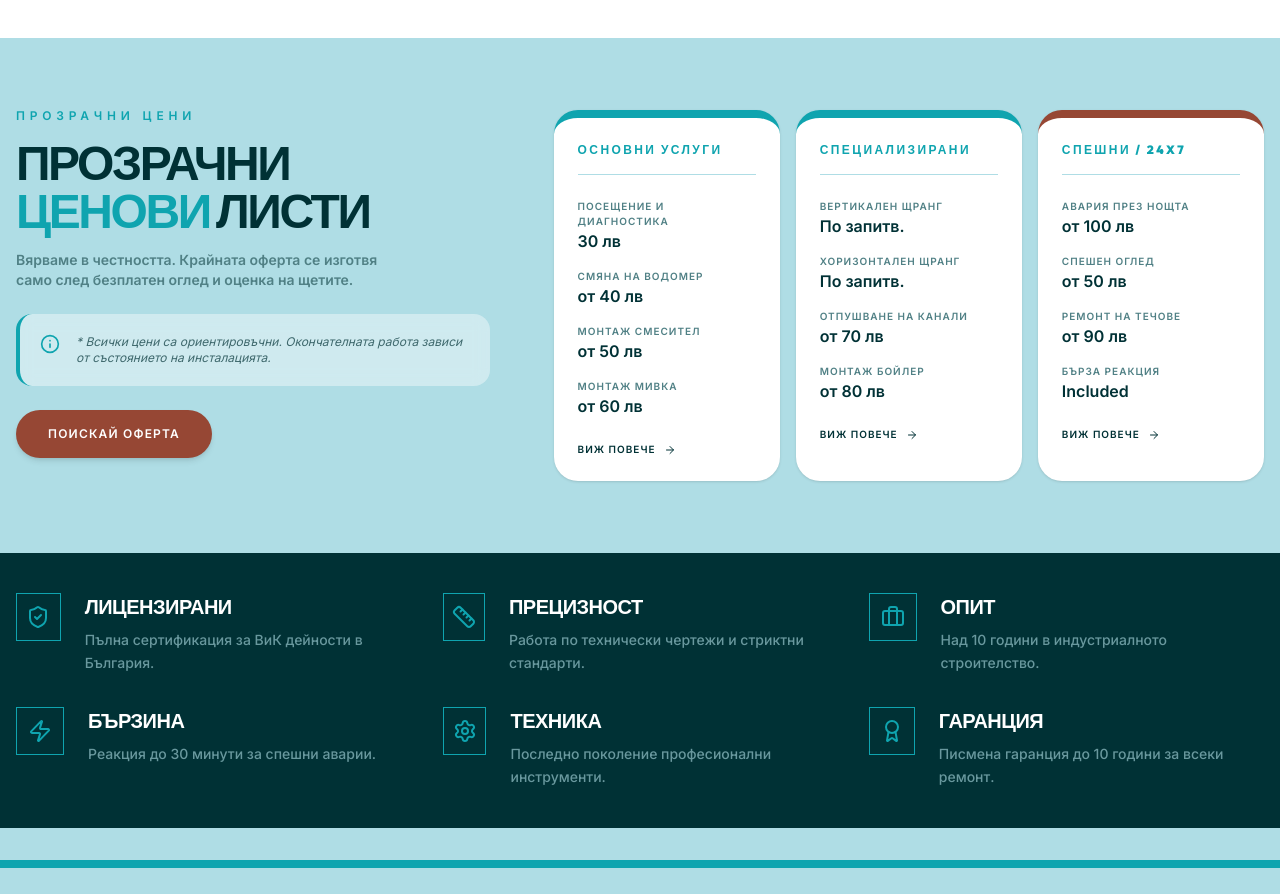
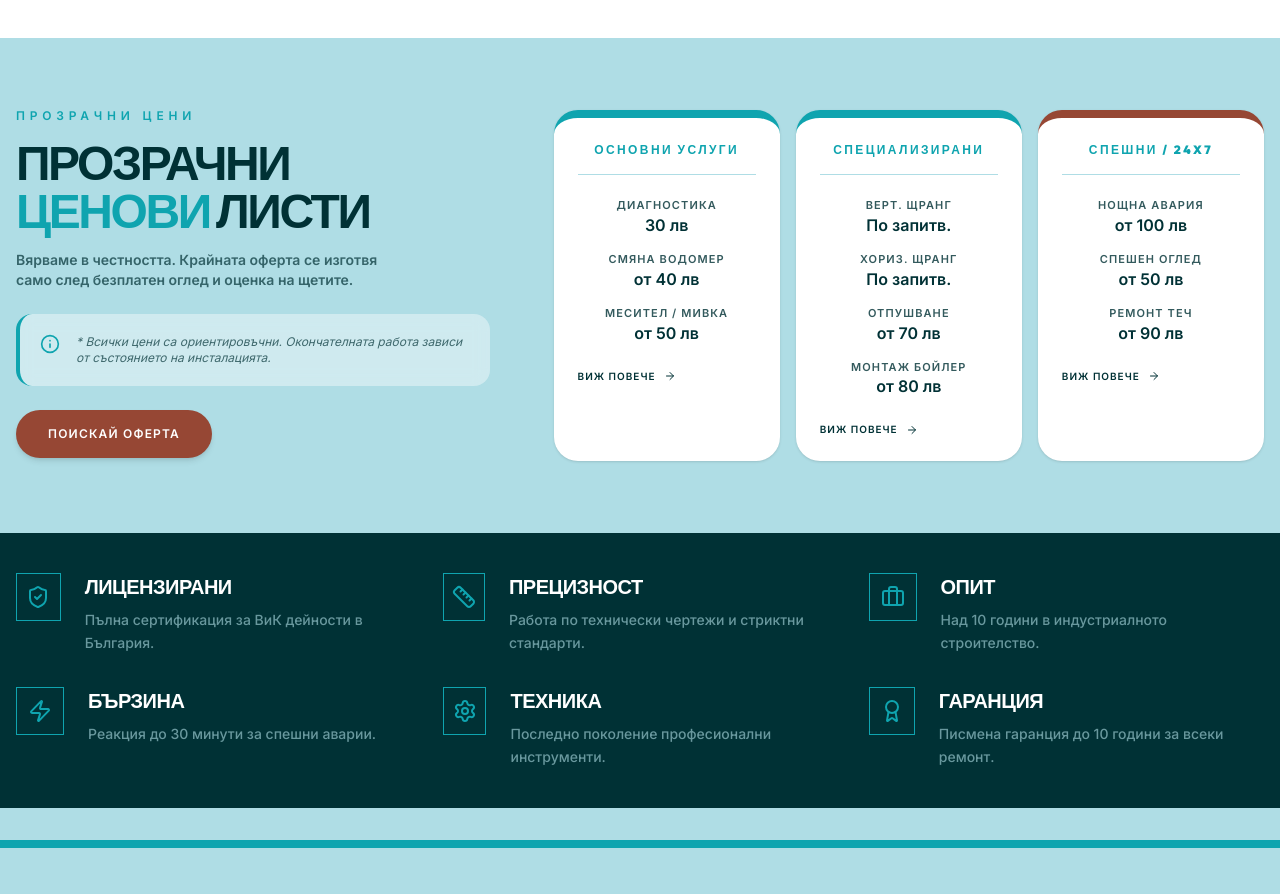
Before and after one commit to Ivaka12322/vik-services-demo, a React (Vite) app: page / in a window 1280 px wide. Shown: the part 3079-3973 px from the top of the page. Built offline with nearby package versions, Linux system fonts and the light colour scheme.

Commit message:
Add files via upload

```diff
--- a/src/components/Pricing.tsx
+++ b/src/components/Pricing.tsx
@@ -6,30 +6,28 @@ const pricingTiers = [
     title: 'ОСНОВНИ УСЛУГИ',
     color: 'border-teal',
     items: [
-      { name: 'Посещение и диагностика', price: '30 лв' },
-      { name: 'Смяна на водомер', price: 'от 40 лв' },
-      { name: 'Монтаж смесител', price: 'от 50 лв' },
-      { name: 'Монтаж мивка', price: 'от 60 лв' },
+      { name: 'ДИАГНОСТИКА', price: '30 лв' },
+      { name: 'СМЯНА ВОДОМЕР', price: 'от 40 лв' },
+      { name: 'МЕСИТЕЛ / МИВКА', price: 'от 50 лв' },
     ]
   },
   {
     title: 'СПЕЦИАЛИЗИРАНИ',
     color: 'border-teal',
     items: [
-      { name: 'Вертикален щранг', price: 'По запитв.' },
-      { name: 'Хоризонтален щранг', price: 'По запитв.' },
-      { name: 'Отпушване на канали', price: 'от 70 лв' },
-      { name: 'Монтаж бойлер', price: 'от 80 лв' },
+      { name: 'ВЕРТ. ЩРАНГ', price: 'По запитв.' },
+      { name: 'ХОРИЗ. ЩРАНГ', price: 'По запитв.' },
+      { name: 'ОТПУШВАНЕ', price: 'от 70 лв' },
+      { name: 'МОНТАЖ БОЙЛЕР', price: 'от 80 лв' },
     ]
   },
   {
     title: 'СПЕШНИ / 24X7',
     color: 'border-t-8 border-coral',
     items: [
-      { name: 'Авария през нощта', price: 'от 100 лв' },
-      { name: 'Спешен оглед', price: 'от 50 лв' },
-      { name: 'Ремонт на течове', price: 'от 90 лв' },
-      { name: 'Бърза реакция', price: 'Included' },
+      { name: 'НОЩНА АВАРИЯ', price: 'от 100 лв' },
+      { name: 'СПЕШЕН ОГЛЕД', price: 'от 50 лв' },
+      { name: 'РЕМОНТ ТЕЧ', price: 'от 90 лв' },
     ]
   }
 ];
@@ -44,7 +42,7 @@ export default function Pricing() {
             initial={{ opacity: 0, x: -30 }}
             whileInView={{ opacity: 1, x: 0 }}
             viewport={{ once: true }}
-            className="lg:w-[40%]"
+            className="lg:w-[40%] text-center lg:text-left w-full"
           >
             <span className="text-teal text-xs font-black tracking-[0.4em] mb-4 block uppercase leading-none">
               ПРОЗРАЧНИ ЦЕНИ
@@ -52,7 +50,7 @@ export default function Pricing() {
             <h2 className="text-3xl md:text-5xl font-black text-charcoal leading-none uppercase tracking-tighter mb-4">
               ПРОЗРАЧНИ <br /><span className="text-teal">ЦЕНОВИ</span> ЛИСТИ
             </h2>
-            <p className="text-steel text-sm font-bold mb-6 max-w-sm">
+            <p className="text-charcoal/70 text-sm font-bold mb-6 max-w-sm mx-auto lg:mx-0">
               Вярваме в честността. Крайната оферта се изготвя само след безплатен оглед и оценка на щетите.
             </p>
 
@@ -73,7 +71,7 @@ export default function Pricing() {
           </motion.div>
 
           {/* Right Side (60%) */}
-          <div className="lg:w-[60%] grid grid-cols-1 md:grid-cols-2 lg:grid-cols-3 gap-4">
+          <div className="lg:w-[60%] flex flex-wrap justify-center lg:grid lg:grid-cols-3 gap-3 md:gap-4 w-full">
             {pricingTiers.map((tier, index) => (
               <motion.div
                 key={tier.title}
@@ -81,16 +79,16 @@ export default function Pricing() {
                 whileInView={{ opacity: 1, y: 0 }}
                 viewport={{ once: true }}
                 transition={{ delay: index * 0.1 }}
-                className={`bg-white p-6 rounded-3xl border-t-8 ${tier.color} shadow-sm group hover:shadow-xl transition-all duration-300`}
+                className={`bg-white p-4 md:p-6 rounded-3xl border-t-8 ${tier.color} shadow-sm group hover:shadow-xl transition-all duration-300 text-center w-[calc(50%-0.5rem)] md:w-[calc(48%-1rem)] lg:w-full`}
               >
-                <h3 className="text-xs font-black text-teal tracking-[0.2em] mb-6 border-b border-sand pb-4">
+                <h3 className="text-[9px] md:text-xs font-black text-teal tracking-normal md:tracking-[0.2em] mb-6 border-b border-sand pb-4 uppercase">
                   {tier.title}
                 </h3>
                 <div className="space-y-4 mb-6">
                   {tier.items.map((item) => (
                     <div key={item.name} className="flex flex-col">
-                      <span className="text-[10px] font-bold text-steel uppercase tracking-widest">{item.name}</span>
-                      <span className="text-base font-black text-charcoal">{item.price}</span>
+                      <span className="text-[10px] md:text-[11px] font-bold text-charcoal/80 uppercase tracking-widest leading-tight">{item.name}</span>
+                      <span className="text-sm md:text-base font-black text-charcoal">{item.price}</span>
                     </div>
                   ))}
                 </div>
```
